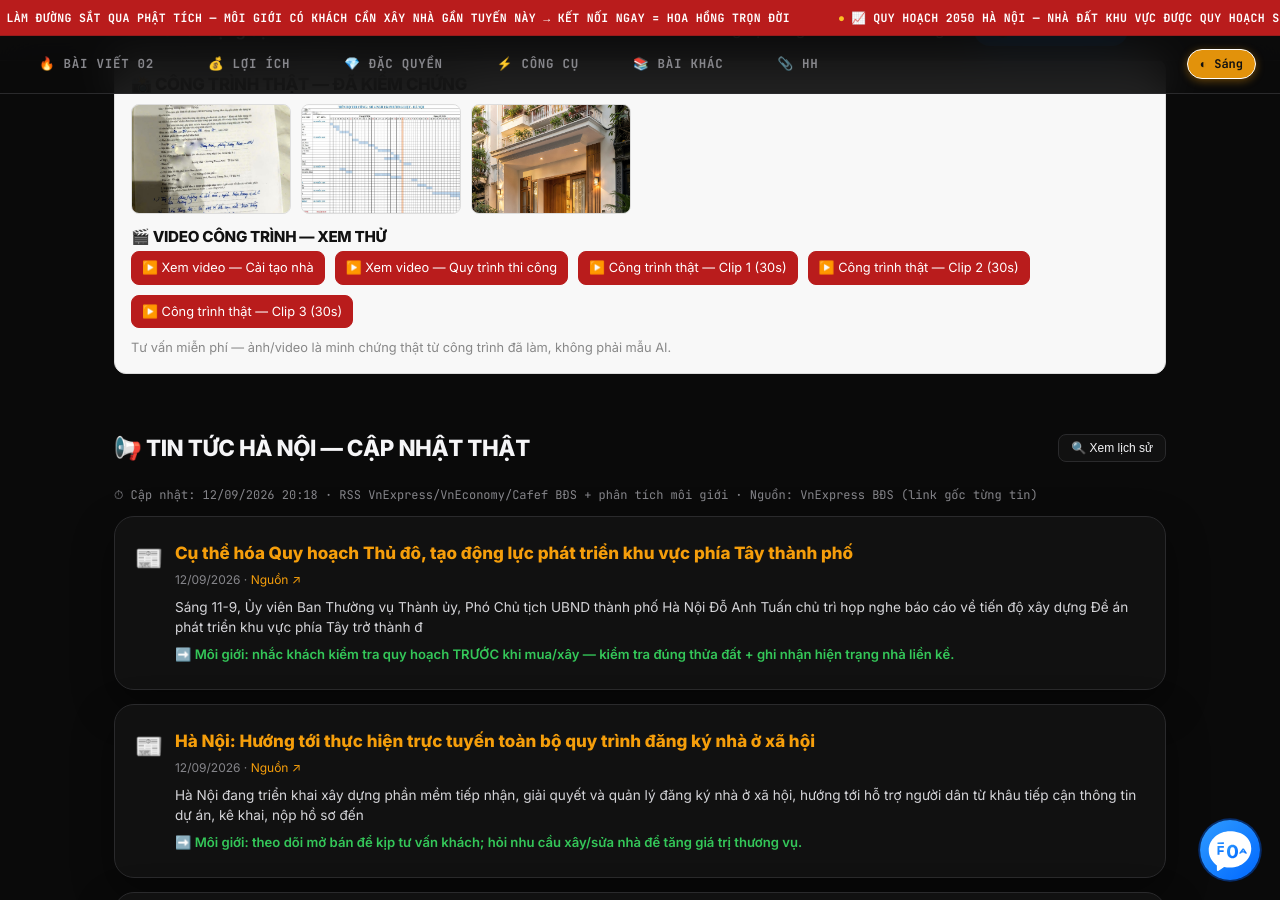
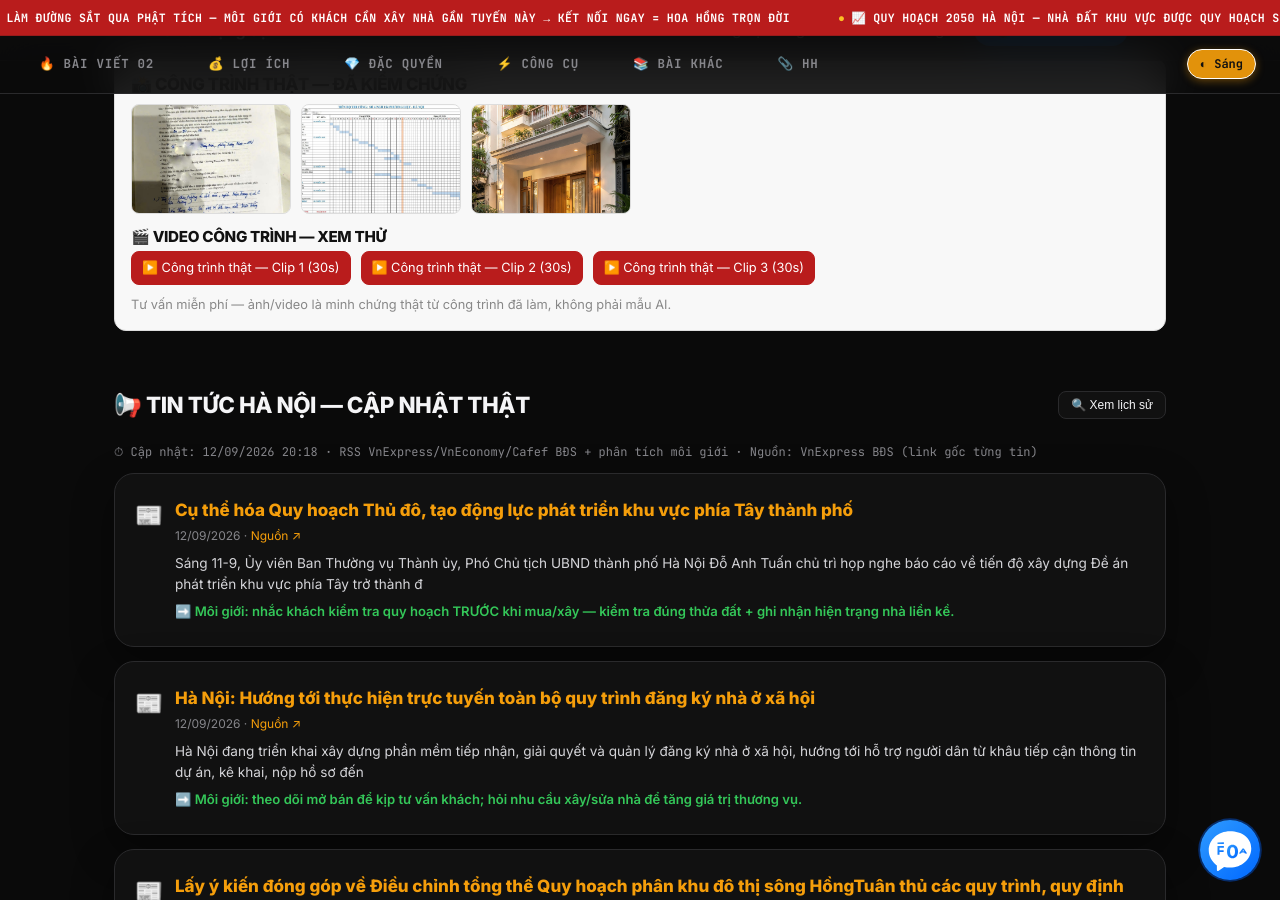
Before and after one commit to NCHhub/xaydung, a Jekyll site: the page built from index.html, in a window 1280 px wide and 900 px high, scrolled down 7564 px. Built offline with Jekyll 4.4.1, drawn with Linux system fonts in a browser that asks for light colours.

Commit message:
Xóa 2 link video cũ (hook-cai-tao/quy-trinh) — chỉ giữ 3 hook công trình thật từ VID_20260909_141020.mp4 + 2 video FB thật

```diff
--- a/index.html
+++ b/index.html
@@ -496,8 +496,6 @@ body{font-family:'Inter','-apple-system',BlinkMacSystemFont,'Segoe UI',Roboto,sa
     </div>
     <h4 style="margin:14px 0 6px;color:#111;font-size:.95rem;">🎬 VIDEO CÔNG TRÌNH — XEM THỬ</h4>
     <div style="display:flex;gap:10px;flex-wrap:wrap;">
-      <a href="/assets/video-hooks/hook-cai-tao.mp4" target="_blank" style="display:inline-block;padding:6px 10px;background:#b91c1c;color:#fff;border-radius:8px;font-size:.8rem;text-decoration:none;border:1px solid #b91c1c;">▶️ Xem video — Cải tạo nhà</a>
-      <a href="/assets/video-hooks/hook-quy-trinh.mp4" target="_blank" style="display:inline-block;padding:6px 10px;background:#b91c1c;color:#fff;border-radius:8px;font-size:.8rem;text-decoration:none;border:1px solid #b91c1c;">▶️ Xem video — Quy trình thi công</a>
       <a href="/assets/video-hooks/hook-cong-trinh-1.mp4" target="_blank" style="display:inline-block;padding:6px 10px;background:#b91c1c;color:#fff;border-radius:8px;font-size:.8rem;text-decoration:none;border:1px solid #b91c1c;">▶️ Công trình thật — Clip 1 (30s)</a>
       <a href="/assets/video-hooks/hook-cong-trinh-2.mp4" target="_blank" style="display:inline-block;padding:6px 10px;background:#b91c1c;color:#fff;border-radius:8px;font-size:.8rem;text-decoration:none;border:1px solid #b91c1c;">▶️ Công trình thật — Clip 2 (30s)</a>
       <a href="/assets/video-hooks/hook-cong-trinh-3.mp4" target="_blank" style="display:inline-block;padding:6px 10px;background:#b91c1c;color:#fff;border-radius:8px;font-size:.8rem;text-decoration:none;border:1px solid #b91c1c;">▶️ Công trình thật — Clip 3 (30s)</a>
```
